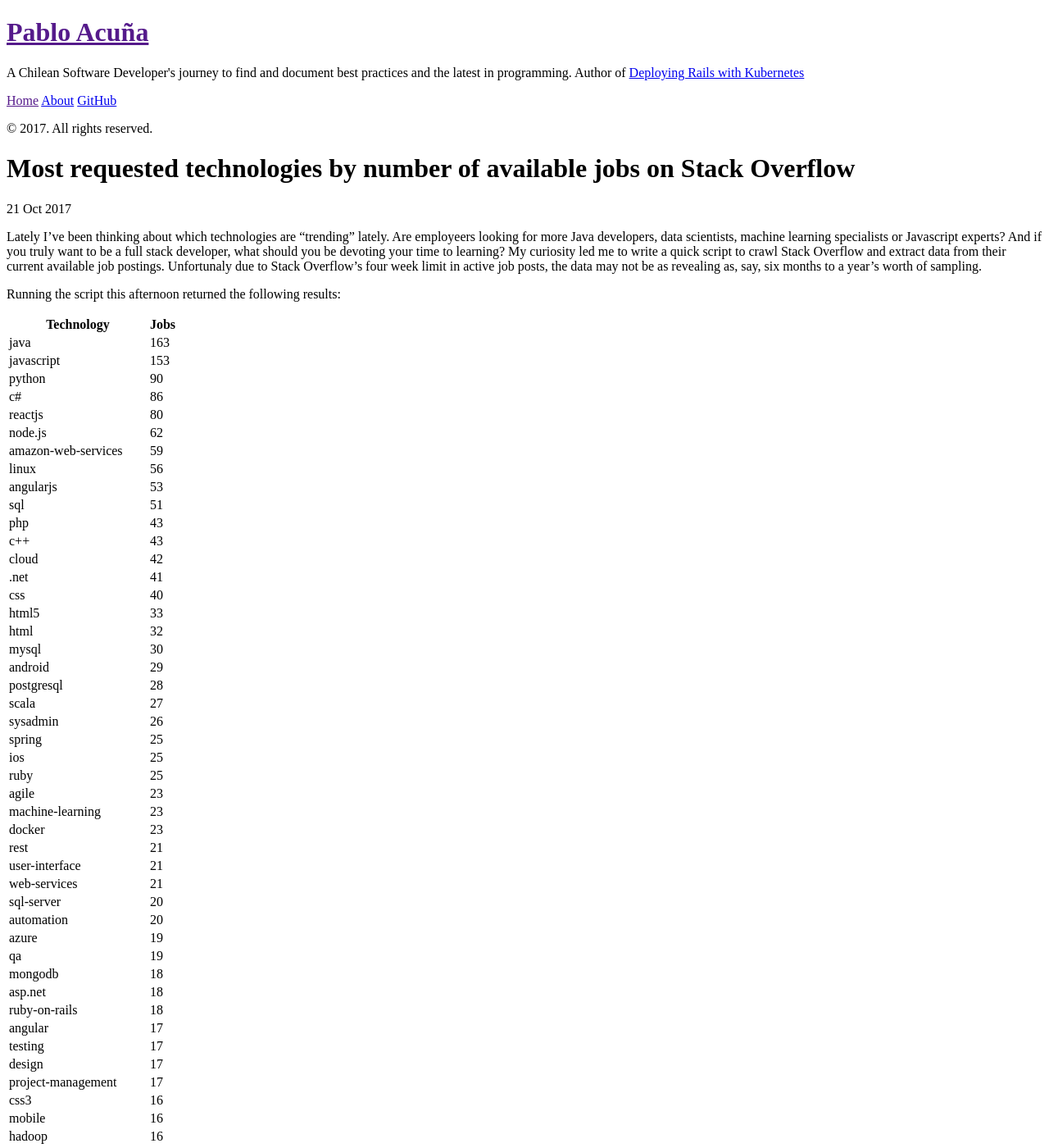
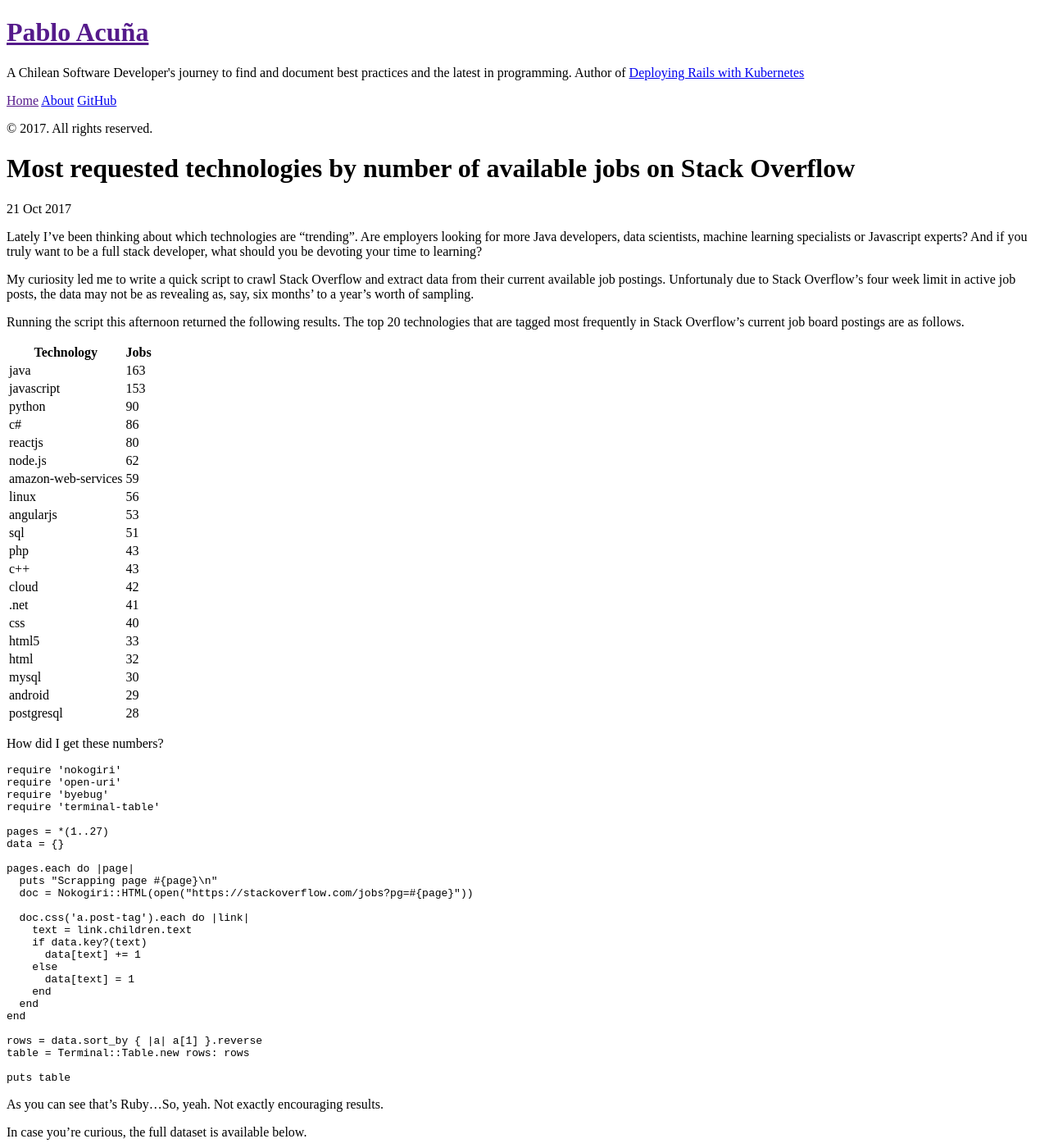
Before and after one commit to pacuna/old_pacuna.github.io, a Jekyll site: the page built from _posts/2017-10-21-so-stats.markdown, in a window 1280 px wide and 1400 px high. Shown: the whole window at 82% size. Built offline with Jekyll 4.4.1, drawn with Linux system fonts in a browser that asks for light colours; comment, search, counter and statistics services are not loaded.

Commit message:
add more test

````diff
--- a/_posts/2017-10-21-so-stats.markdown
+++ b/_posts/2017-10-21-so-stats.markdown
@@ -5,9 +5,69 @@ comments: true
 date:   2017-10-21 18:26
 ---
 
-Lately I've been thinking about which technologies are "trending" lately. Are employeers looking for more Java developers, data scientists, machine learning specialists or Javascript experts? And if you truly want to be a full stack developer, what should you be devoting your time to learning? My curiosity led me to write a quick script to crawl Stack Overflow and extract data from their current available job postings. Unfortunaly due to Stack Overflow's four week limit in active job posts, the data may not be as revealing as, say, six months to a year's worth of sampling.
+Lately I've been thinking about which technologies are "trending". Are employers looking for more Java developers, data scientists, machine learning specialists or Javascript experts? And if you truly want to be a full stack developer, what should you be devoting your time to learning?
 
-Running the script this afternoon returned the following results:
+My curiosity led me to write a quick script to crawl Stack Overflow and extract data from their current available job postings. Unfortunaly due to Stack Overflow's four week limit in active job posts, the data may not be as revealing as, say, six months' to a year's worth of sampling.
+
+Running the script this afternoon returned the following results. The top 20 technologies that are tagged most frequently in Stack Overflow's current job board postings are as follows.
+
+| Technology               |  Jobs     |
+|--------------------------|-----------|
+| java                     | 163       |
+| javascript               | 153       |
+| python                   | 90        |
+| c#                       | 86        |
+| reactjs                  | 80        |
+| node.js                  | 62        |
+| amazon-web-services      | 59        |
+| linux                    | 56        |
+| angularjs                | 53        |
+| sql                      | 51        |
+| php                      | 43        |
+| c++                      | 43        |
+| cloud                    | 42        |
+| .net                     | 41        |
+| css                      | 40        |
+| html5                    | 33        |
+| html                     | 32        |
+| mysql                    | 30        |
+| android                  | 29        |
+| postgresql               | 28        |
+
+How did I get these numbers?
+
+```
+require 'nokogiri'
+require 'open-uri'
+require 'byebug'
+require 'terminal-table'
+
+pages = *(1..27)
+data = {}
+
+pages.each do |page|
+  puts "Scrapping page #{page}\n"
+  doc = Nokogiri::HTML(open("https://stackoverflow.com/jobs?pg=#{page}"))
+
+  doc.css('a.post-tag').each do |link|
+    text = link.children.text
+    if data.key?(text)
+      data[text] += 1
+    else
+      data[text] = 1
+    end
+  end
+end
+
+rows = data.sort_by { |a| a[1] }.reverse
+table = Terminal::Table.new rows: rows
+
+puts table
+```
+
+As you can see that's Ruby...So, yeah. Not exactly encouraging results.
+
+In case you're curious, the full dataset is available below.
 
 | Technology               |  Jobs     |
 |--------------------------|-----------|
````
